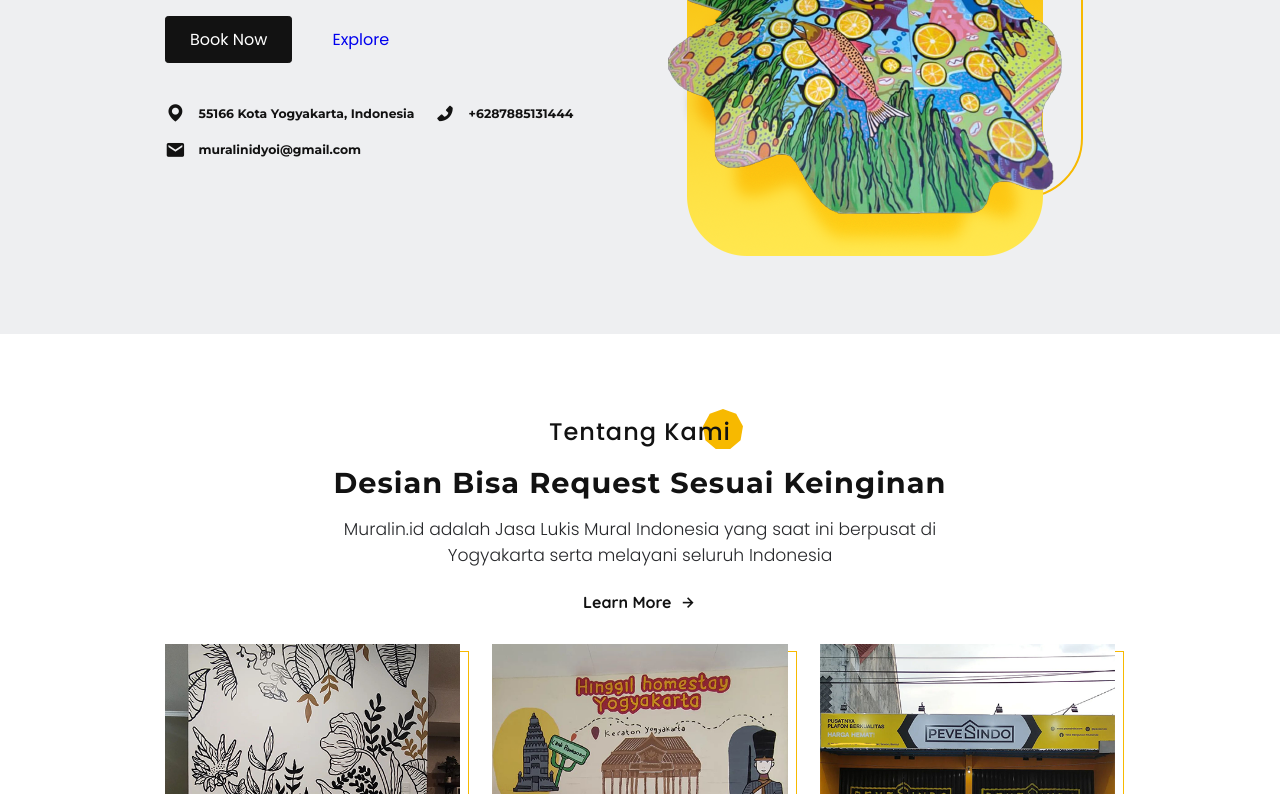
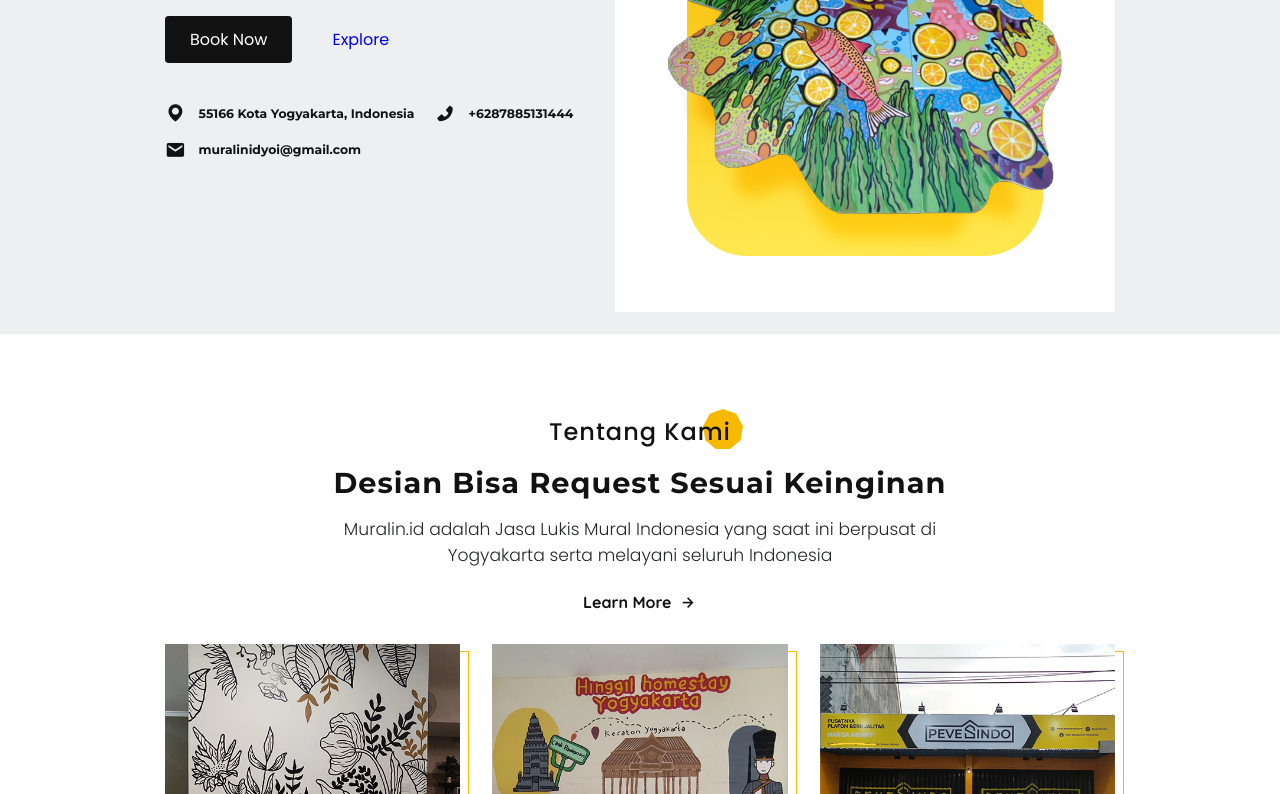
Before and after one commit to lalbilalnih/tesmuralin, a plain HTML site: page index.html in a window 1280 px wide. Shown: the part 306-1100 px from the top of the page. Drawn offline with nearby package versions, Linux system fonts and the light colour scheme.

Commit message:
Update index.html

```diff
--- a/index.html
+++ b/index.html
@@ -66,7 +66,7 @@
 
           <!-- home page -->
           <div class="home-img">
-            <img src="img/bg.png" alt="muralin.id" />
+            <img src="img/bg.jpg" alt="muralin.id" />
           </div>
 
           <!-- contact -->
@@ -89,7 +89,7 @@
         </div>
         <!-- 2nd home image for mobile -->
         <div class="home-bg">
-          <img src="img/bg.png" alt="jasa mural" />
+          <img src="img/bg.jpg" alt="jasa mural" />
         </div>
       </div>
     </section>
```
